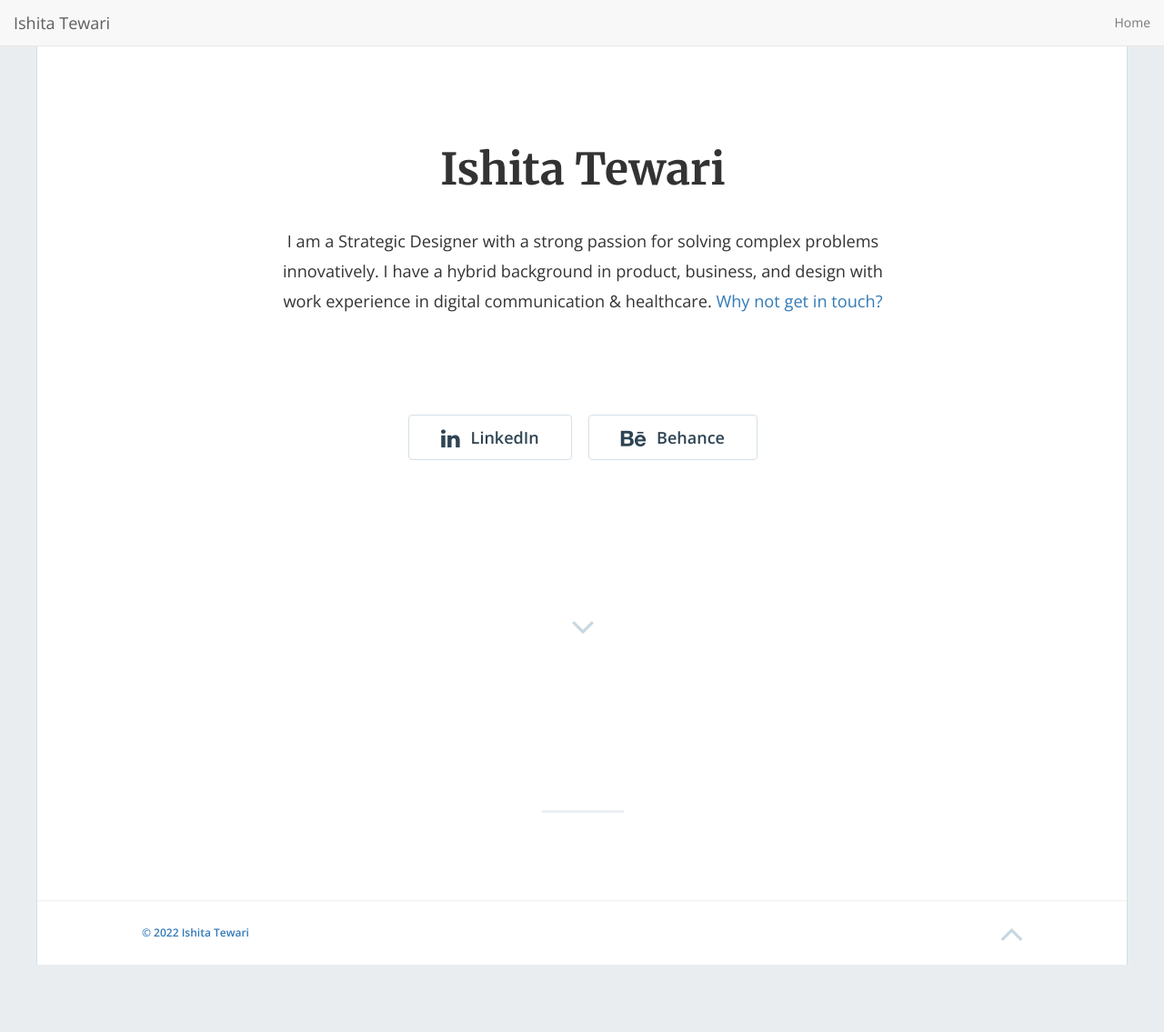
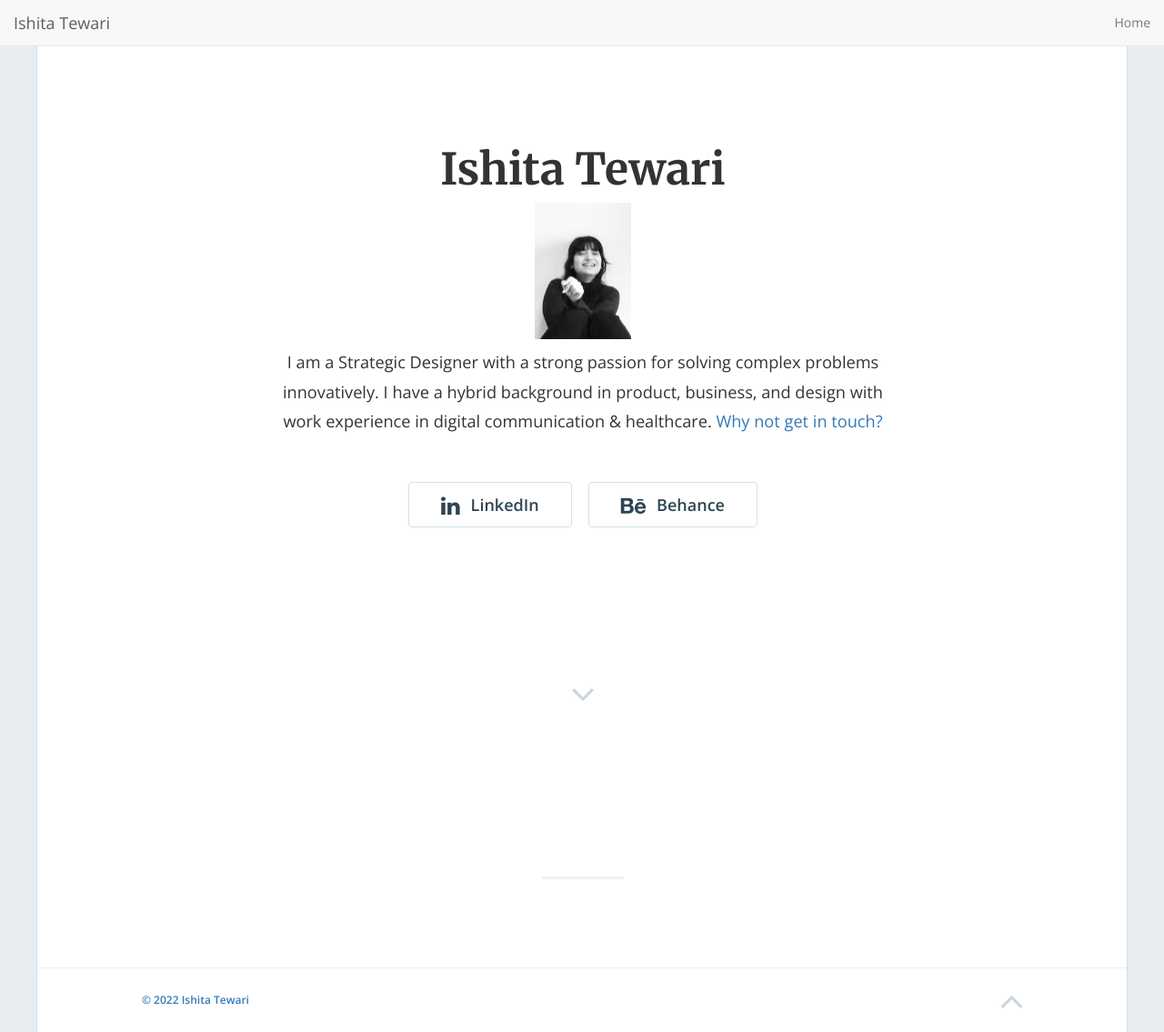
Before and after one commit to ishitatewari/portfolio, a Jekyll site: the page built from index.html, in a window 1280 px wide and 1135 px high. Shown: the whole window at 91% size. Built offline with Jekyll 4.4.1, drawn with Linux system fonts in a browser that asks for light colours; nearby versions of some CDN libraries; the list of posts is cut into pages by our own code.

Commit message:
Add picture

```diff
--- a/_includes/home-hero.html
+++ b/_includes/home-hero.html
@@ -11,6 +11,8 @@
           {% if site.title != '' %}
           <h1 class="text-center">{{site.title}}</h1>
           {% endif %}
+
+          <img src="{{site.baseurl}}/img/me.jpg" class="header-img" />
 
           {% if site.description != '' or site.enable_contact == true %}
           <p class="text-center">
--- a/css/style.scss
+++ b/css/style.scss
@@ -58,10 +58,15 @@ a {
     color: #FF5B33;
     text-decoration: none;
   }
+  cursor: pointer;
 }
 
-img {
-  width: 100%;
+
+.header-img{
+  display: block;
+  margin-left: auto;
+  margin-right: auto;
+  height: 150px;
 }
 
 button.btn, input.btn {
@@ -138,7 +143,7 @@ button.btn, input.btn {
     font-size: 48px;
   }
   p {
-    margin: 2em 0 4em 0;
+    margin: 0.5em 0 0.75em 0;
   }
   .hero-buttons {
     margin: 0 auto;
```
Also changed, not shown: img/me.jpg (added).
